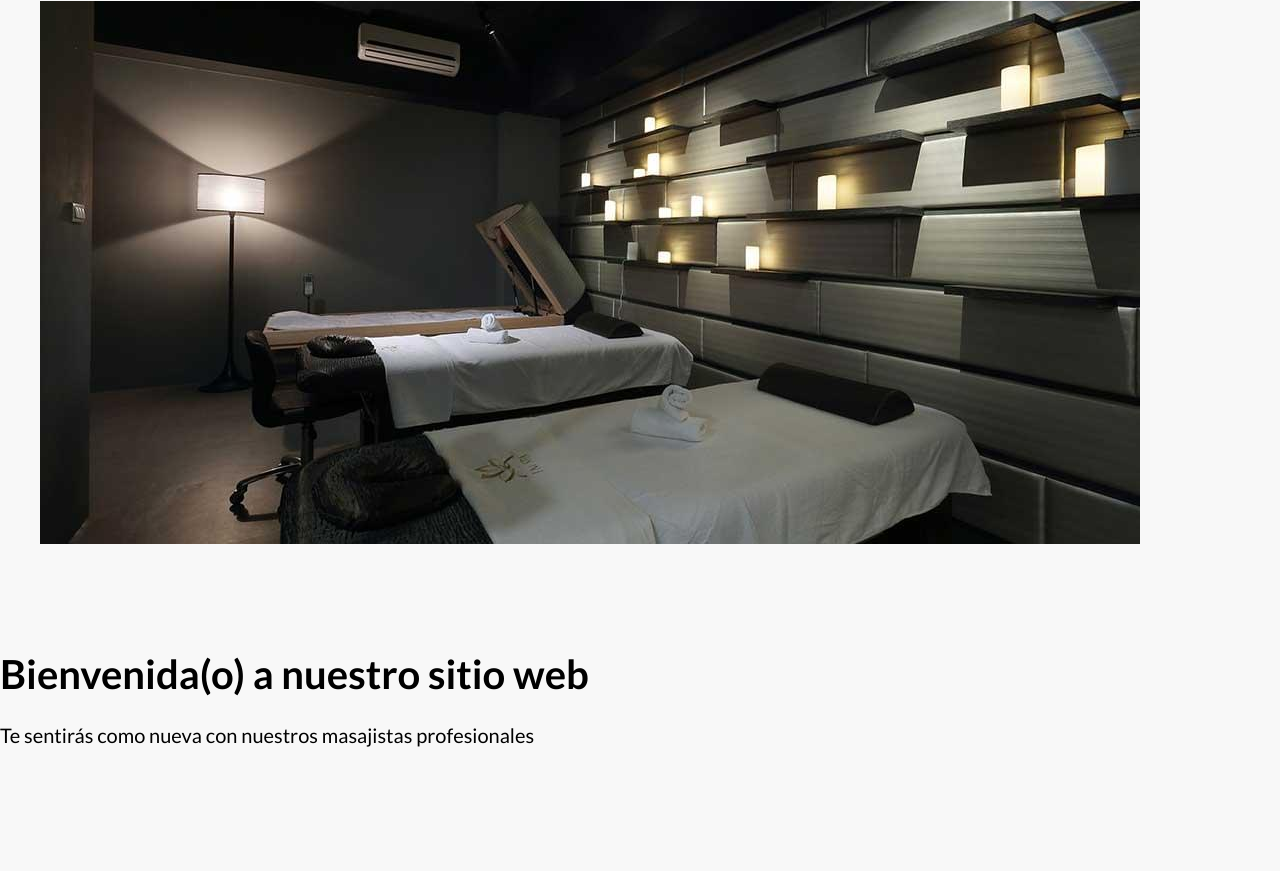
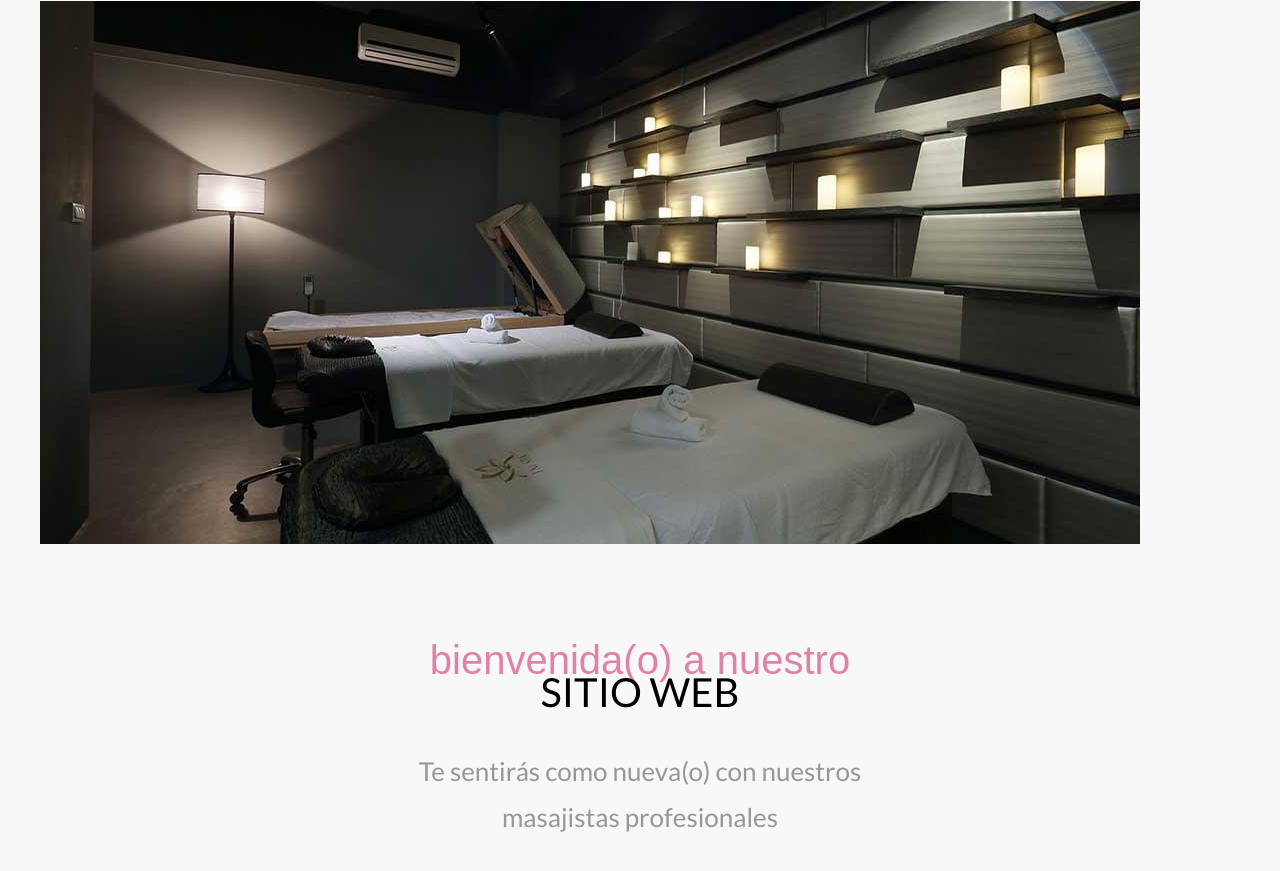
Before and after one commit to Geinersb/SPA-Web, a website: page index.html in a window 1280 px wide. Shown: the part 370-1241 px from the top of the page. Before the commit the page ends 1217 px from the top, so only its background shows below. Drawn offline with Linux system fonts and the light colour scheme; a web font is replaced by a local one.

Commit message:
se finliza seccion bienvenida

```diff
--- a/index.html
+++ b/index.html
@@ -70,7 +70,7 @@
 
 <section class="bienvenida seccion">
     <h1 class="bienvenida__heading">Bienvenida(o) a nuestro <span>sitio web</span></h1>
-    <p class="bienvenida__texto">Te sentirás como nueva con nuestros masajistas profesionales</p>
+    <p class="bienvenida__texto">Te sentirás como nueva(o) con nuestros masajistas profesionales</p>
 </section>
 
 
--- a/src/scss/app.scss
+++ b/src/scss/app.scss
@@ -1,3 +1,4 @@
 @use 'base';
 @use 'ui/header';
 @use 'ui/social';
+@use 'ui/contenido';
--- a/src/scss/base/_mixins.scss
+++ b/src/scss/base/_mixins.scss
@@ -47,3 +47,20 @@
     gap: $espaciado;
     grid-template-columns: repeat($columnas, 1fr);
 }
+
+
+@mixin headingCursiva() {
+    text-align: center;
+    color: v.$secundario;
+font-family: v.$fuenteCursiva;
+line-height: .8;
+font-weight: 400;
+text-transform: lowercase;
+font-size: 4rem;
+    span{
+        color: v.$negro;
+        display: block;
+        text-transform: uppercase;
+        font-family: v.$fuentePrincipal;
+    }
+}
--- /dev/null
+++ b/src/scss/ui/contenido/_bienvenida.scss
@@ -0,0 +1,20 @@
+@use 'base/variables' as v;
+@use 'base/mixins' as m;
+
+.bienvenida{
+    text-align: center;
+
+    &__heading{
+
+@include m.headingCursiva;
+    }
+
+    &__texto{
+font-size: 2.6rem;
+color: v.$gris;
+max-width: 50rem;
+margin: 4rem auto 0 auto;
+line-height: 1.8;
+
+    }
+}
--- /dev/null
+++ b/src/scss/ui/contenido/_index.scss
@@ -0,0 +1 @@
+@forward 'bienvenida';
```
Also changed, not shown: build/css/app.css, 1 other file.
